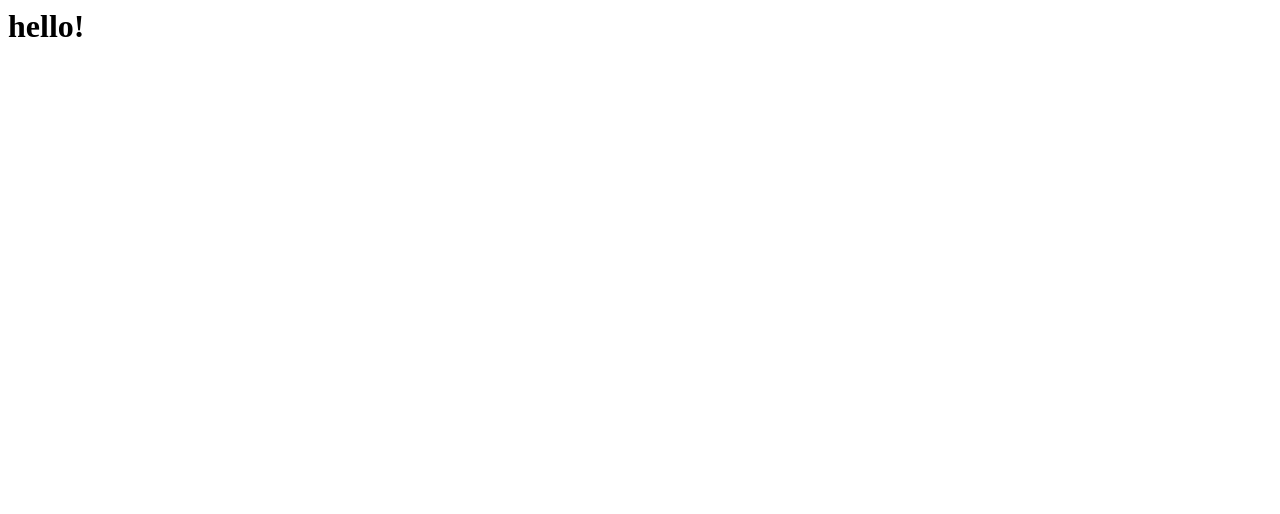
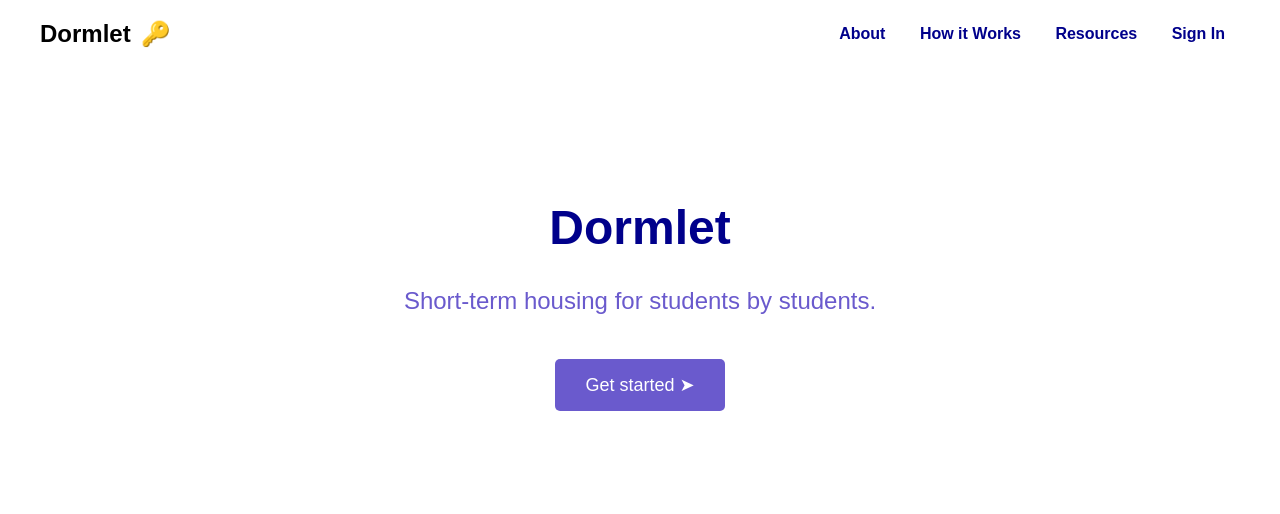
Before and after one commit to niyathig/DormLet, a plain HTML site: page index.html in a window 1280 px wide. Drawn offline with Linux system fonts and the light colour scheme.

Commit message:
first iteration of homepage

```diff
--- a/index.html
+++ b/index.html
@@ -1 +1,92 @@
-<h1>hello!</h1>
+<!DOCTYPE html>
+<html lang="en">
+<head>
+    <meta charset="UTF-8">
+    <meta name="viewport" content="width=device-width, initial-scale=1.0">
+    <title>Dormlet - Short-term Housing</title>
+    <style>
+        body {
+            margin: 0;
+            font-family: Arial, sans-serif;
+            background-color: #ffffff;
+            color: #000000;
+        }
+
+        header {
+            display: flex;
+            justify-content: space-between;
+            align-items: center;
+            padding: 20px 40px;
+            background-color: #ffffff;
+        }
+
+        header .logo {
+            font-size: 24px;
+            font-weight: bold;
+            display: flex;
+            align-items: center;
+            gap: 10px;
+        }
+
+        header nav a {
+            margin: 0 15px;
+            text-decoration: none;
+            color: #00008b;
+            font-weight: bold;
+        }
+
+        header nav a:hover {
+            text-decoration: underline;
+        }
+
+        .hero {
+            text-align: center;
+            padding: 100px 20px;
+        }
+
+        .hero h1 {
+            font-size: 48px;
+            color: #00008b;
+        }
+
+        .hero p {
+            font-size: 24px;
+            color: #6a5acd;
+        }
+
+        .hero button {
+            margin-top: 20px;
+            padding: 15px 30px;
+            font-size: 18px;
+            color: #ffffff;
+            background-color: #6a5acd;
+            border: none;
+            border-radius: 5px;
+            cursor: pointer;
+        }
+
+        .hero button:hover {
+            background-color: #5a4acd;
+        }
+    </style>
+</head>
+<body>
+    <header>
+        <div class="logo">
+            Dormlet <span>&#128273;</span>
+        </div>
+        <nav>
+            <a href="#">About</a>
+            <a href="#">How it Works</a>
+            <a href="#">Resources</a>
+            <a href="#">Sign In</a>
+        </nav>
+    </header>
+
+    <div class="hero">
+        <h1>Dormlet</h1>
+        <p>Short-term housing for students by students.</p>
+        <button>Get started &#x27A4;</button>
+    </div>
+</body>
+</html>
```
